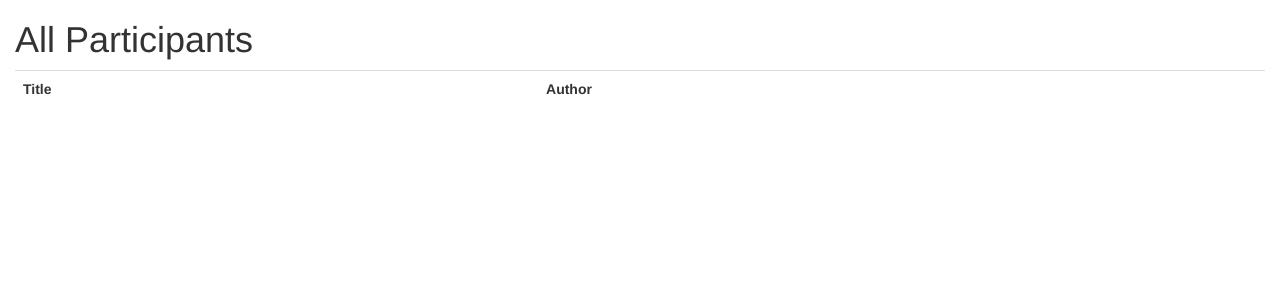
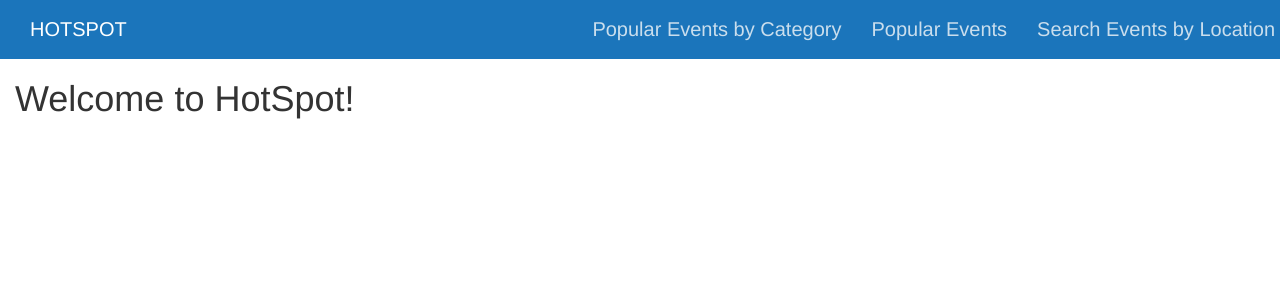
Before and after one commit to omidzargham/HotSpot, a Flask app: page / in a window 1280 px wide. Shown: the top 300 px of the page. Run offline with Flask 2, Linux system fonts and the light colour scheme; data that the repository does not hold is empty; some libraries are stand-ins or nearby versions.

Commit message:
Restructured home page and added skeleton for popular events

```diff
--- a/app.py
+++ b/app.py
@@ -5,37 +5,20 @@ import sqlite3 as lite
 import sys
 
 @app.route("/")
-def view_all_books():
+def home():
+	return render_template("index.html")
+
+@app.route("/popular-events")
+def get_top_events():
 
 	con = lite.connect("hotspot.db")
 	cur = con.cursor()
-	cur.execute("select * from Participant")
+	cur.execute("")
 	rows = cur.fetchall()
 
-	return render_template("index.html", **locals())
+	return render_template("popularevents.html", **locals())
 
-# @app.route("/addbook", methods=["GET", "POST"])
-# def add_book():
-
-# 	if request.method == "GET":
-# 		return render_template("addbook.html", **locals())
-
-# 	else:
-# 		title = request.form["title"]
-# 		author = request.form["author"]
-
-# 		con = lite.connect("books.db")
-# 		with con:
-# 			cur = con.cursor()
-# 			cur.execute("insert into Books (title, author) values ('{}', '{}')".format(title, author))
-
-# 		return redirect("/")
-
-
-@app.route("/book/<int:id>")
-def get_book(id):
-
-	return render_template("viewbook.html", **locals())
+	#GROUP BY Event.Event_id ORDER BY num_participants
 
 @app.route("/category")
 def get_events_by_category():
@@ -69,3 +52,21 @@ def get_pop_loc():
 
 if __name__ == "__main__":
     app.run()
+
+
+# @app.route("/addbook", methods=["GET", "POST"])
+# def add_book():
+
+# 	if request.method == "GET":
+# 		return render_template("addbook.html", **locals())
+
+# 	else:
+# 		title = request.form["title"]
+# 		author = request.form["author"]
+
+# 		con = lite.connect("books.db")
+# 		with con:
+# 			cur = con.cursor()
+# 			cur.execute("insert into Books (title, author) values ('{}', '{}')".format(title, author))
+
+# 		return redirect("/")
--- a/templates/index.html
+++ b/templates/index.html
@@ -1,41 +1,40 @@
 <!DOCTYPE html>
 <html>
 	<head>
-		<title>Our Book App</title>
+		<title>HotSpot</title>
 		<meta charset="utf-8">
 		<meta name="viewport" content="width=device-width, initial-scale=1">
 		<link rel="stylesheet" href="https://maxcdn.bootstrapcdn.com/bootstrap/3.3.7/css/bootstrap.min.css">
+		<link rel="stylesheet" href="home.css">
 		<script src="https://ajax.googleapis.com/ajax/libs/jquery/3.1.1/jquery.min.js"></script>
 		<script src="https://maxcdn.bootstrapcdn.com/bootstrap/3.3.7/js/bootstrap.min.js"></script>
 	</head>
 
 	<body>
+		<div class="nav-container">
+			<div class="row">
+				<li class="logo">
+					<a href="/" class="logo">HOTSPOT</a>
+				</li>
+				<li class="nav-item">
+					<a href="/pop-loc" class="nav-link">Search Events by Location</a>
+				</li>
+				<li class="nav-item">
+					<a href="/popular-events" class="nav-link">Popular Events</a>
+				</li>
+				<li class="nav-item">
+					<a href="/category" class="nav-link">Popular Events by Category</a>
+				</li>
+			</div>
+		</div>
 		<div class="container-fluid">
-			<div class="row">
-				<div class="col-md-12">
-					<h1>All Participants</h1>
-				</div>
-			</div>
 
 			<div class="row">
 				<div class="col-md-12">
-					<table class="table">
-						<tr>
-							<th>Title</th>
-							<th>Author</th>
-						</tr>
-
-						{% for row in rows %}
-							<tr>
-								<td>{{ row[1] }}</td>
-								<td>{{ row[2] }}</td>
-							</tr>
-						{% endfor %}
-					</table>
+					<h1>Welcome to HotSpot!</h1>
 				</div>
 			</div>
+		</div>
 
-
-		</div>
 	</body>
 </html>
```
Also changed, not shown: templates/home.html (deleted, +0 -40 lines), templates/popularevents.html (renamed from templates/viewbook.html, +17 -9 lines), templates/ignore.html (renamed from templates/addbook.html).
